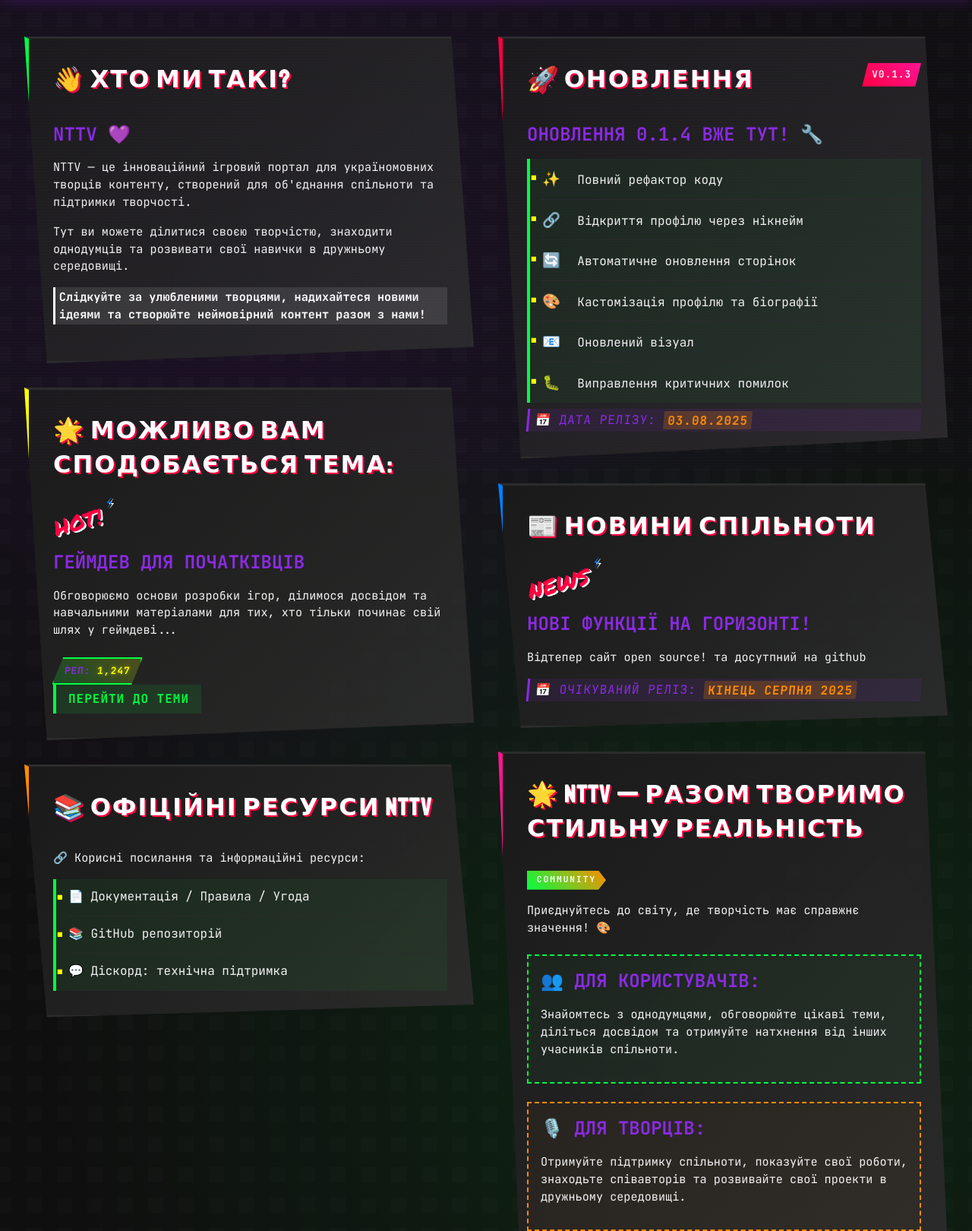
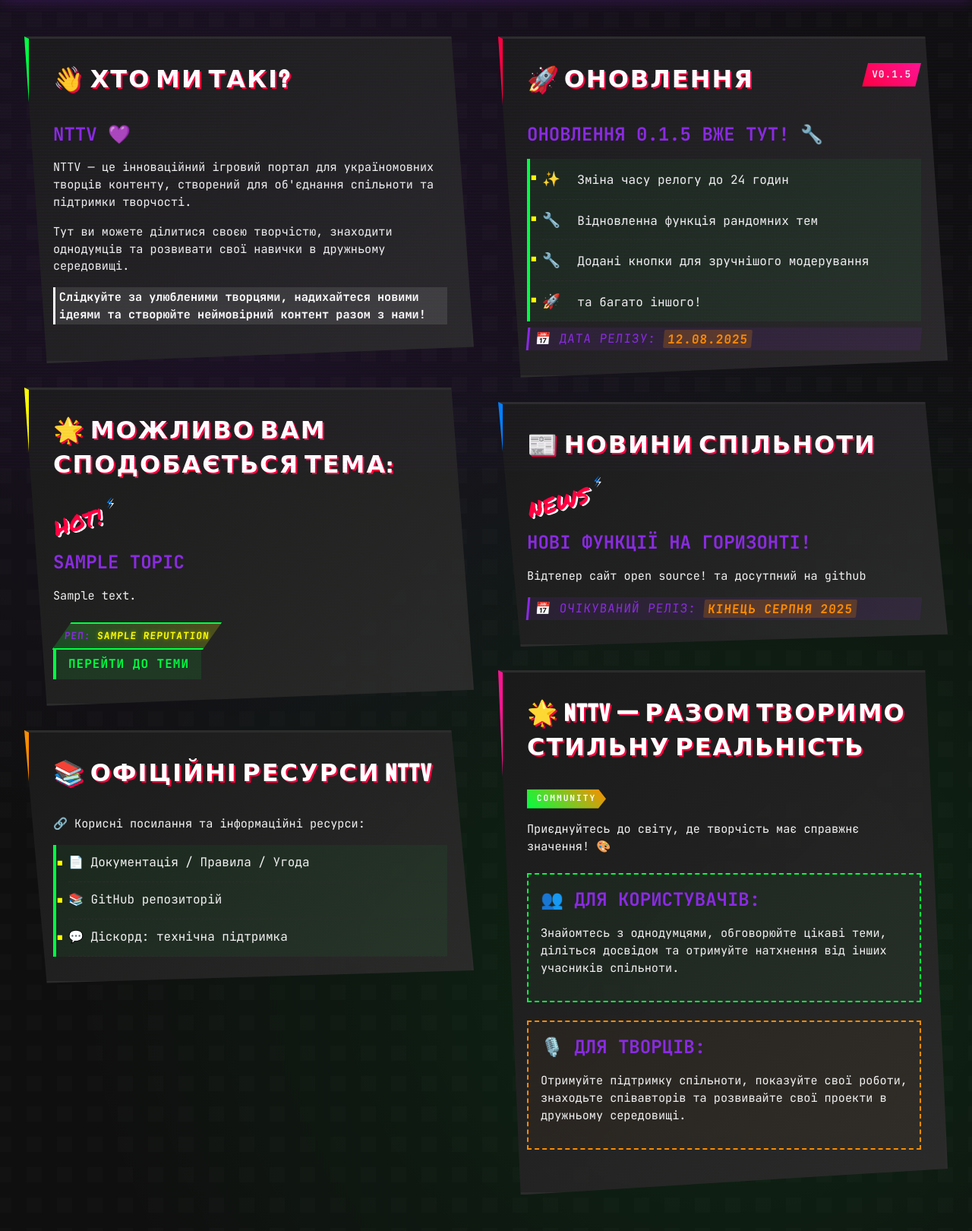
Before and after one commit to Binzigames/nttv.space, a Flask app: template Code/NTTV/templates/main.html in a window 1280 px wide. Shown: the part 179-1799 px from the top of the page at 76% size. Run offline with Flask 3, Linux system fonts and the light colour scheme; the template is opened without the code that fills it: most values are stand-ins (such as "Sample title", 1, 10 or a date in 2020); parts of the project's set-up code (start-up, migrations or seed data) failed here and were passed over.

Commit message:
update 0.1.5
 Зміна часу релогу до 24 годин
Відновленна функція рандомних тем
Додані кнопки для зручнішого модерування
та багато іншого!

```diff
--- a/Code/NTTV/CORE.py
+++ b/Code/NTTV/CORE.py
@@ -16,6 +16,7 @@
 import json
 import threading
 import random
+from datetime import timedelta
 
 #> other
 import asyncio
@@ -32,6 +33,7 @@
 init(autoreset=True)
 app = Flask(__name__)
 app.secret_key =  os.environ.get("SECRET_KEY", os.urandom(24))
+app.permanent_session_lifetime = timedelta(hours=24)
 
 # > Server options
 ip = "0.0.0.0"
--- a/Code/NTTV/templates/main.html
+++ b/Code/NTTV/templates/main.html
@@ -39,12 +39,12 @@
             <h2>🌟 Можливо вам сподобається тема:</h2>
             <div class="handwritten-note">HOT!</div>
           </div>
-          <h3 class="topic-title">Геймдев для початківців</h3>
-          <p>Обговорюємо основи розробки ігор, ділимося досвідом та навчальними матеріалами для тих, хто тільки починає свій шлях у геймдеві...</p>
+          <h3 class="topic-title">{{ top_topic.name }}</h3>
+          <p>{{ top_topic.description[:150] }}</p>
           <div class="topic-stats">
-            <p class="subtitle_s reputation-badge">Реп: <span class="rep-number">1,247</span></p>
+            <p class="subtitle_s reputation-badge">Реп: <span class="rep-number">{{ top_topic.reputation }}</span></p>
           </div>
-          <a href="/forums/view/123" class="topic-link">Перейти до теми</a>
+          <a href="/forums/view/{{ top_topic.id }}" class="topic-link">Перейти до теми</a>
         </div>
       </section>
 
@@ -70,18 +70,17 @@
         <div class="post-content">
           <div class="post-header">
             <h2>🚀 Оновлення</h2>
-            <div class="version-tag">v0.1.3</div>
+            <div class="version-tag">v0.1.5</div>
           </div>
-          <h3 class="update-title">Оновлення 0.1.4 вже тут! <span style="color: var(--neon-yellow);">🔧</span></h3>
+          <h3 class="update-title">Оновлення 0.1.5 вже тут! <span style="color: var(--neon-yellow);">🔧</span></h3>
           <ul class="updates-list">
-            <li><span class="feature-icon">✨</span> Повний рефактор коду</li>
-            <li><span class="feature-icon">🔗</span> Відкриття профілю через нікнейм</li>
-            <li><span class="feature-icon">🔄</span> Автоматичне оновлення сторінок</li>
-            <li><span class="feature-icon">🎨</span> Кастомізація профілю та біографії</li>
-            <li><span class="feature-icon">📧</span> Оновлений візуал</li>
-            <li><span class="feature-icon">🐛</span> Виправлення критичних помилок</li>
+            <li><span class="feature-icon">✨</span> Зміна часу релогу до 24 годин</li>
+            <li><span class="feature-icon">🔧</span> Відновленна функція рандомних тем</li>
+            <li><span class="feature-icon">🔧</span> Додані кнопки для зручнішого модерування</li>
+            <li><span class="feature-icon">🚀</span> та багато іншого!</li>
+
           </ul>
-          <p class="subtitle_s release-date">📅 Дата релізу: <span class="date-highlight">03.08.2025</span></p>
+          <p class="subtitle_s release-date">📅 Дата релізу: <span class="date-highlight">12.08.2025</span></p>
         </div>
       </section>
 
--- a/Code/NTTV/templates/view_forum.html
+++ b/Code/NTTV/templates/view_forum.html
@@ -4,8 +4,6 @@
     <meta charset="UTF-8">
     <title>{{ forum.name }} - NTTV</title>
     <meta name="viewport" content="width=device-width, initial-scale=1.0">
-    <script async src="https://pagead2.googlesyndication.com/pagead/js/adsbygoogle.js?client=ca-pub-1119387653458763"
-     crossorigin="anonymous"></script>
     <link rel="icon" href="{{ url_for('static', filename='favicon.ico') }}" type="image/x-icon">
     <link rel="stylesheet" href="{{ url_for('static', filename='styles.css') }}">
     <link href="https://fonts.googleapis.com/css2?family=Staatliches:wght@400&family=JetBrains+Mono:wght@300;400;600;700&display=swap" rel="stylesheet">
@@ -455,6 +453,7 @@
         <p class="subtitle_s">NextTheme.TV – {{ forum.name }}</p>
         <nav>
             <a href="{{ url_for('forums') }}">Назад до тем</a>
+            <a href="{{ url_for('moderate_forum', forum_id=forum.id) }}">Панель керування</a>
         </nav>
     </header>
 
```
